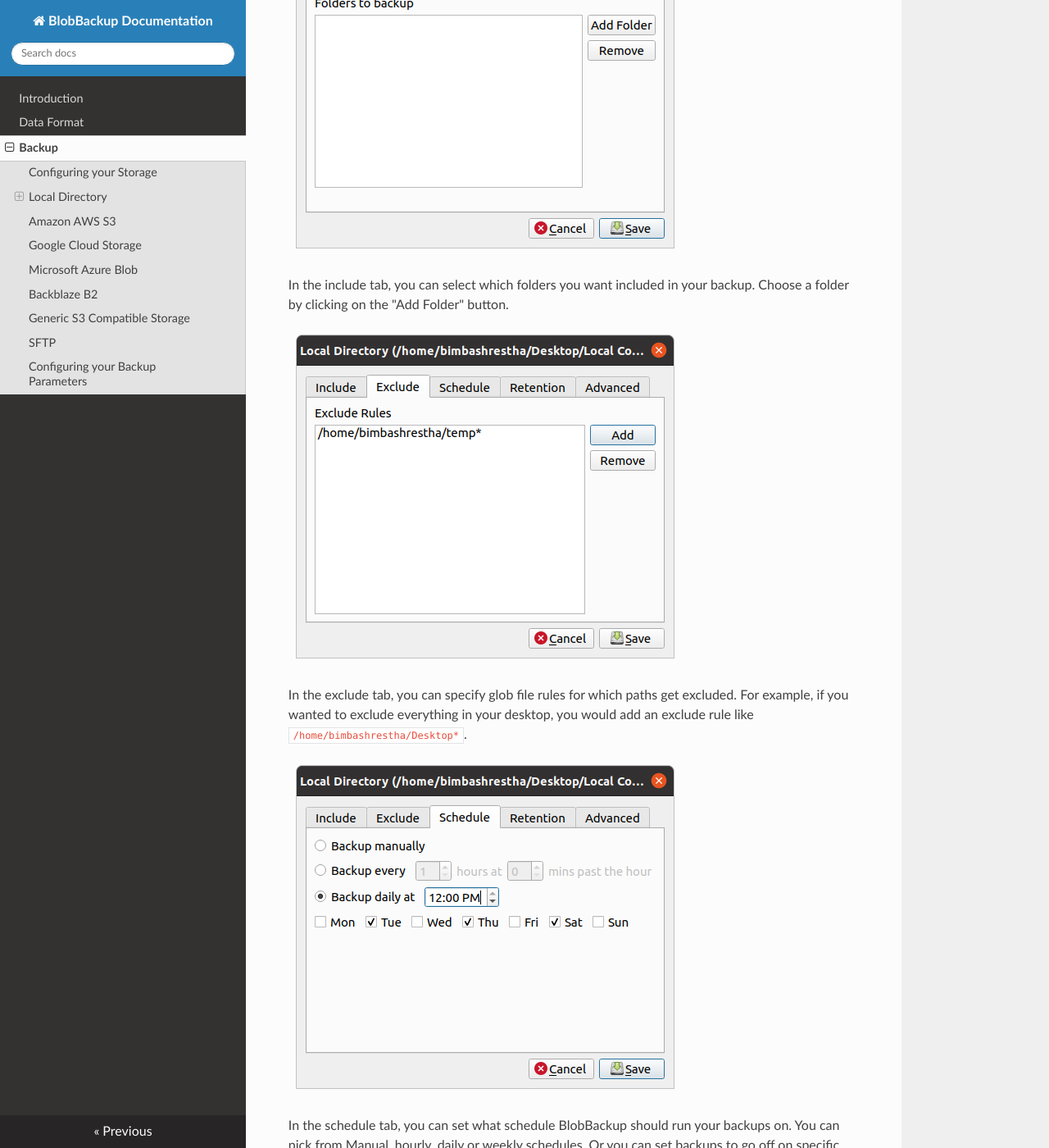
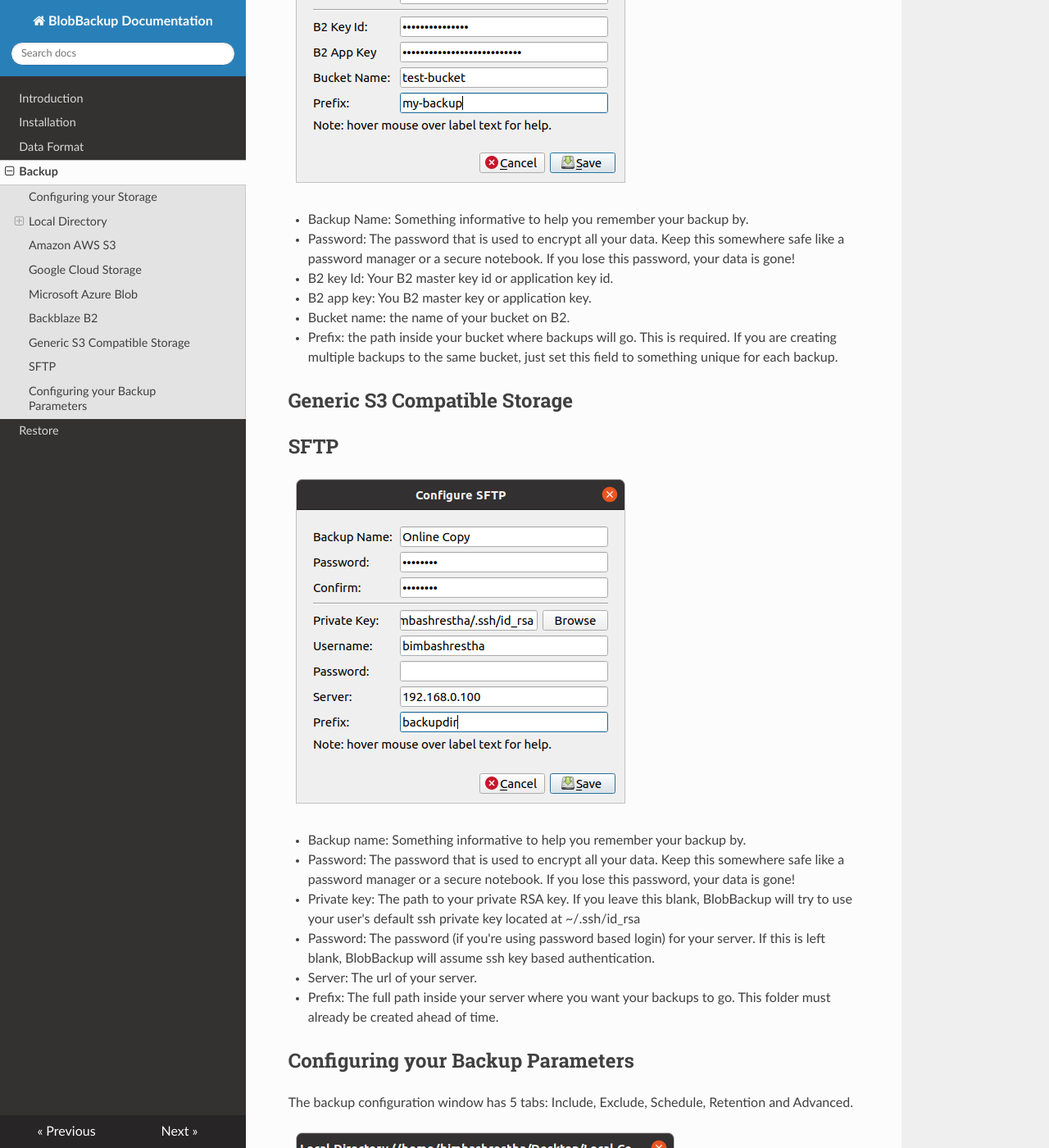
Before and after one commit to Blobbackup/Blobbackup, an MkDocs documentation site: the page built from docs/docs/backup.md, in a window 1280 px wide and 1400 px high, scrolled down 2088 px. Shown: the whole window at 82% size. Built offline with MkDocs 1.6.1, drawn with Linux system fonts in a browser that asks for light colours; nearby versions of some CDN libraries; some of the changed text lies outside the part shown.

```diff
--- a/docs/docs/backup.md
+++ b/docs/docs/backup.md
@@ -46,8 +46,48 @@ soon:)
 ## Google Cloud Storage
 ## Microsoft Azure Blob
 ## Backblaze B2
+
+You can use BlobBackup to create backups to Backblaze B2 buckets.
+Before you configure BlobBackup with B2, you will have to create your
+bucket first. You can do this from the B2 web portal.
+
+Note: Make sure to set the lifecycle settings for B2 to "keep only
+the last version". BlobBackup will handle versioning for you so
+this is unnecessary.
+
+![](images/backblaze-b2-1.png)
+
+* Backup Name: Something informative to help you remember your backup
+by.
+* Password: The password that is used to encrypt all your data. Keep
+this somewhere safe like a password manager or a secure notebook. If you
+lose this password, your data is gone!
+* B2 key Id: Your B2 master key id or application key id.
+* B2 app key: You B2 master key or application key.
+* Bucket name: the name of your bucket on B2.
+* Prefix: the path inside your bucket where backups will go. This is required.
+If you are creating multiple backups to the same bucket, just set this
+field to something unique for each backup.
+
 ## Generic S3 Compatible Storage
 ## SFTP
+
+![](images/sftp-1.png)
+
+* Backup name: Something informative to help you remember your backup
+by.
+* Password: The password that is used to encrypt all your data. Keep
+this somewhere safe like a password manager or a secure notebook. If you
+lose this password, your data is gone!
+* Private key: The path to your private RSA key. If you leave this blank,
+BlobBackup will try to use your user's default ssh private key located at
+~/.ssh/id_rsa
+* Password: The password (if you're using password based login) for your
+server. If this is left blank, BlobBackup will assume ssh key based
+authentication.
+* Server: The url of your server.
+* Prefix: The full path inside your server where you want your backups to
+go. This folder must already be created ahead of time.
 
 ## Configuring your Backup Parameters
 
--- a/docs/mkdocs.yml
+++ b/docs/mkdocs.yml
@@ -1,6 +1,8 @@
 site_name: BlobBackup Documentation
 nav:
   - Introduction: index.md
+  - Installation: install.md
   - Data Format: format.md
   - Backup: backup.md
+  - Restore: restore.md
 theme: readthedocs
```
Also changed, not shown: docs/docs/index.md (+42 -0 lines), docs/docs/install.md (added, +82 -0 lines), docs/docs/restore.md (added, +17 -0 lines), docs/docs/images/backblaze-b2-1.png (added), docs/docs/images/restore-1.png (added), docs/docs/images/restore-2.png (added), docs/docs/images/sftp-1.png (added), 4 other files.
